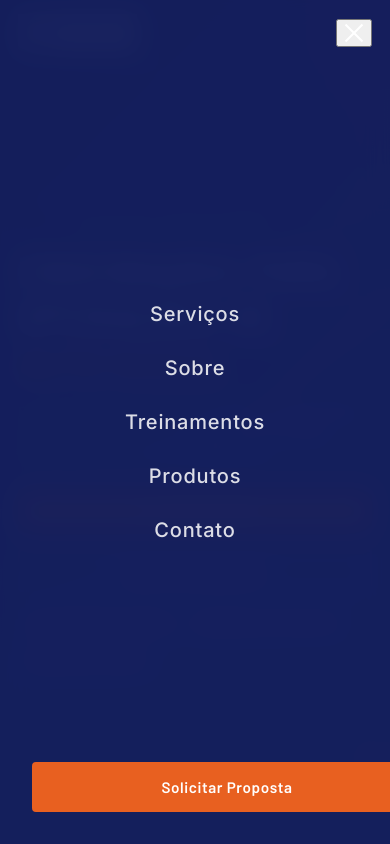
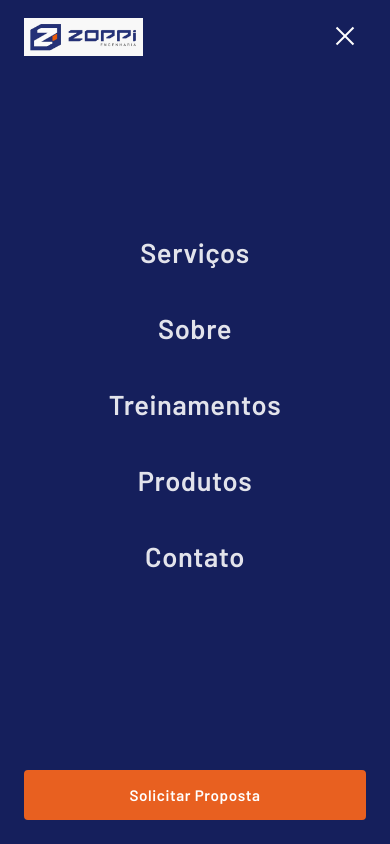
Before and after one commit to juliocasagrande/zoppi, a website: page index.html in a window 390 px wide. Both pictures are taken after a click on the button "Abrir menu". Shown: the top 844 px of the page. Drawn offline with nearby package versions, Linux system fonts and the light colour scheme; a web font is replaced by a local one.

Commit message:
commit inicial

```diff
--- a/css/style.css
+++ b/css/style.css
@@ -131,13 +131,27 @@
   flex-direction: column;
   gap: 5px;
   cursor: pointer;
-  padding: 4px;
+  width: 42px;
+  height: 42px;
+  padding: 0;
+  align-items: center;
+  justify-content: center;
+  background: transparent;
+  border: 0;
+  border-radius: 0;
+  appearance: none;
+  -webkit-appearance: none;
 }
 .nav-burger span {
   display: block;
   width: 24px; height: 2px;
   background: var(--white);
   transition: var(--transition);
+  transform-origin: center;
+}
+.nav-burger:focus-visible {
+  outline: 2px solid rgba(232,96,32,0.8);
+  outline-offset: 4px;
 }
 
 /* ── HERO ── */
@@ -1159,6 +1173,40 @@
 }
 .footer-bottom a { color: rgba(255,255,255,0.4); transition: color var(--transition); }
 .footer-bottom a:hover { color: var(--orange); }
+.footer-credit {
+  position: relative;
+  display: inline-flex;
+  align-items: center;
+  gap: 6px;
+  color: rgba(255,255,255,0.42);
+}
+.footer-credit::after {
+  content: '';
+  position: absolute;
+  left: 0;
+  bottom: -4px;
+  width: 100%;
+  height: 1px;
+  background: linear-gradient(90deg, transparent, var(--orange), transparent);
+  transform: scaleX(0.18);
+  opacity: 0.55;
+  animation: creditPulse 2.6s ease-in-out infinite;
+}
+.footer-credit:hover {
+  color: var(--orange);
+}
+.footer-credit span {
+  display: inline-block;
+  animation: creditLift 3.2s ease-in-out infinite;
+}
+@keyframes creditPulse {
+  0%, 100% { transform: scaleX(0.18); opacity: 0.35; }
+  50% { transform: scaleX(1); opacity: 0.85; }
+}
+@keyframes creditLift {
+  0%, 100% { transform: translateY(0); }
+  50% { transform: translateY(-1px); }
+}
 
 /* ── SCROLL REVEAL ── */
 .reveal {
@@ -1185,11 +1233,43 @@
 .reveal-delay-3 { transition-delay: 0.3s; }
 .reveal-delay-4 { transition-delay: 0.4s; }
 
+/* ── WHATSAPP FLOAT ── */
+.wa-float {
+  position: fixed;
+  right: 28px;
+  bottom: 28px;
+  z-index: 950;
+  width: 58px;
+  height: 58px;
+  border-radius: 50%;
+  display: flex;
+  align-items: center;
+  justify-content: center;
+  background: #25D366;
+  color: var(--white);
+  box-shadow: 0 14px 34px rgba(37,211,102,0.36);
+  transition: transform var(--transition), box-shadow var(--transition);
+  animation: waFloat 3s ease-in-out infinite;
+}
+.wa-float:hover {
+  transform: translateY(-2px) scale(1.05);
+  box-shadow: 0 18px 42px rgba(37,211,102,0.45);
+}
+.wa-float svg {
+  width: 31px;
+  height: 31px;
+  fill: currentColor;
+}
+@keyframes waFloat {
+  0%, 100% { transform: translateY(0); }
+  50% { transform: translateY(-5px); }
+}
+
 /* ── MOBILE ── */
 @media (max-width: 900px) {
   .container { padding: 0 20px; }
   .nav-links, .nav-cta { display: none; }
-  .nav-burger { display: flex; position: relative; z-index: 1001; }
+  .nav-burger { display: flex; position: relative; z-index: 1002; }
   #navbar { padding: 14px 0; }
   #navbar.scrolled { padding: 10px 0; }
   .nav-logo img { height: 38px; }
@@ -1242,6 +1322,12 @@
 
   .footer-inner { grid-template-columns: 1fr; gap: 32px; }
   .footer-bottom { flex-direction: column; gap: 8px; text-align: center; }
+  .wa-float {
+    right: 18px;
+    bottom: 18px;
+    width: 54px;
+    height: 54px;
+  }
 }
 
 @media (max-width: 600px) {
@@ -1284,26 +1370,68 @@
 }
 
 /* ── NAV MOBILE OPEN ── */
+#navbar.nav-open {
+  position: fixed;
+  inset: 0;
+  height: 100dvh;
+  padding: 0;
+  background: var(--navy-dark);
+  box-shadow: none;
+}
+#navbar.nav-open .nav-inner {
+  position: relative;
+  height: 100%;
+  padding: 0 24px;
+  display: flex;
+  align-items: center;
+  justify-content: center;
+}
+#navbar.nav-open .nav-logo {
+  position: absolute;
+  top: 18px;
+  left: 24px;
+  z-index: 1002;
+}
+#navbar.nav-open .nav-burger {
+  position: absolute;
+  top: 15px;
+  right: 24px;
+}
 #navbar.nav-open .nav-links {
   display: flex;
   flex-direction: column;
-  position: fixed;
-  top: 0; left: 0; right: 0; bottom: 0;
-  background: rgba(21,31,92,0.98);
+  position: static;
+  width: 100%;
+  min-height: 0;
+  padding: 86px 0 122px;
+  background: transparent;
   justify-content: center;
   align-items: center;
-  gap: 30px;
-  backdrop-filter: blur(12px);
-  z-index: 999;
+  gap: clamp(20px, 5vh, 34px);
+  backdrop-filter: none;
+  z-index: 1000;
 }
-#navbar.nav-open .nav-links a { font-size: 1.25rem; }
+#navbar.nav-open .nav-links a {
+  display: inline-flex;
+  align-items: center;
+  justify-content: center;
+  min-height: 42px;
+  color: rgba(255,255,255,0.88);
+  font-family: var(--font-body);
+  font-size: clamp(1.35rem, 7vw, 1.85rem);
+  font-weight: 600;
+  letter-spacing: 0.02em;
+}
+#navbar.nav-open .nav-links a::after { display: none; }
 #navbar.nav-open .nav-cta {
   display: flex;
-  position: fixed;
+  position: absolute;
   left: 24px;
   right: 24px;
-  bottom: 32px;
-  z-index: 1000;
+  bottom: max(24px, env(safe-area-inset-bottom));
+  width: auto;
+  margin: 0;
+  z-index: 1001;
   justify-content: center;
   font-size: 0.95rem;
   padding: 14px 24px;
@@ -1312,6 +1440,21 @@
 #navbar.nav-open .nav-burger span:nth-child(2) { opacity: 0; }
 #navbar.nav-open .nav-burger span:nth-child(3) { transform: translateY(-7px) rotate(-45deg); }
 
+@media (max-height: 560px) {
+  #navbar.nav-open .nav-links {
+    gap: 12px;
+    padding: 64px 0 94px;
+  }
+  #navbar.nav-open .nav-links a {
+    min-height: 34px;
+    font-size: 1.15rem;
+  }
+  #navbar.nav-open .nav-cta {
+    bottom: 16px;
+    padding: 11px 18px;
+  }
+}
+
 @keyframes fadeInUp {
   to { opacity: 1; transform: translateY(0); }
 }
--- a/index.html
+++ b/index.html
@@ -643,11 +643,20 @@
 
       <div class="footer-bottom">
         <span>© 2026 Zoppi Engenharia. Todos os direitos reservados.</span>
-        <span>Desenvolvido por Júlio Casagrande</span>
+        <span>
+          Desenvolvido por
+          <a class="footer-credit" href="https://www.linkedin.com/in/j%C3%BAlio-casagrande/" target="_blank" rel="noopener">
+            <span>Júlio Casagrande</span>
+          </a>
+        </span>
       </div>
     </div>
   </footer>
 
+  <a href="#contato" class="wa-float" aria-label="Falar pelo WhatsApp">
+    <svg viewBox="0 0 24 24"><path d="M17.472 14.382c-.297-.149-1.758-.867-2.03-.967-.273-.099-.471-.148-.67.15-.197.297-.767.966-.94 1.164-.173.199-.347.223-.644.075-.297-.15-1.255-.463-2.39-1.475-.883-.788-1.48-1.761-1.653-2.059-.173-.297-.018-.458.13-.606.134-.133.298-.347.446-.52.149-.174.198-.298.298-.497.099-.198.05-.371-.025-.52-.075-.149-.669-1.612-.916-2.207-.242-.579-.487-.5-.669-.51-.173-.008-.371-.01-.57-.01-.198 0-.52.074-.792.372-.272.297-1.04 1.016-1.04 2.479 0 1.462 1.065 2.875 1.213 3.074.149.198 2.096 3.2 5.077 4.487.709.306 1.262.489 1.694.625.712.227 1.36.195 1.871.118.571-.085 1.758-.719 2.006-1.413.248-.694.248-1.289.173-1.413-.074-.124-.272-.198-.57-.347m-5.421 7.403h-.004a9.87 9.87 0 01-5.031-1.378l-.361-.214-3.741.982.998-3.648-.235-.374a9.86 9.86 0 01-1.51-5.26c.001-5.45 4.436-9.884 9.888-9.884 2.64 0 5.122 1.03 6.988 2.898a9.825 9.825 0 012.893 6.994c-.003 5.45-4.437 9.884-9.885 9.884m8.413-18.297A11.815 11.815 0 0012.05 0C5.495 0 .16 5.335.157 11.892c0 2.096.547 4.142 1.588 5.945L.057 24l6.305-1.654a11.882 11.882 0 005.683 1.448h.005c6.554 0 11.89-5.335 11.893-11.893a11.821 11.821 0 00-3.48-8.413z"/></svg>
+  </a>
+
   <script src="js/main.js"></script>
 </body>
 </html>
```
Also changed, not shown: 1 other file.
